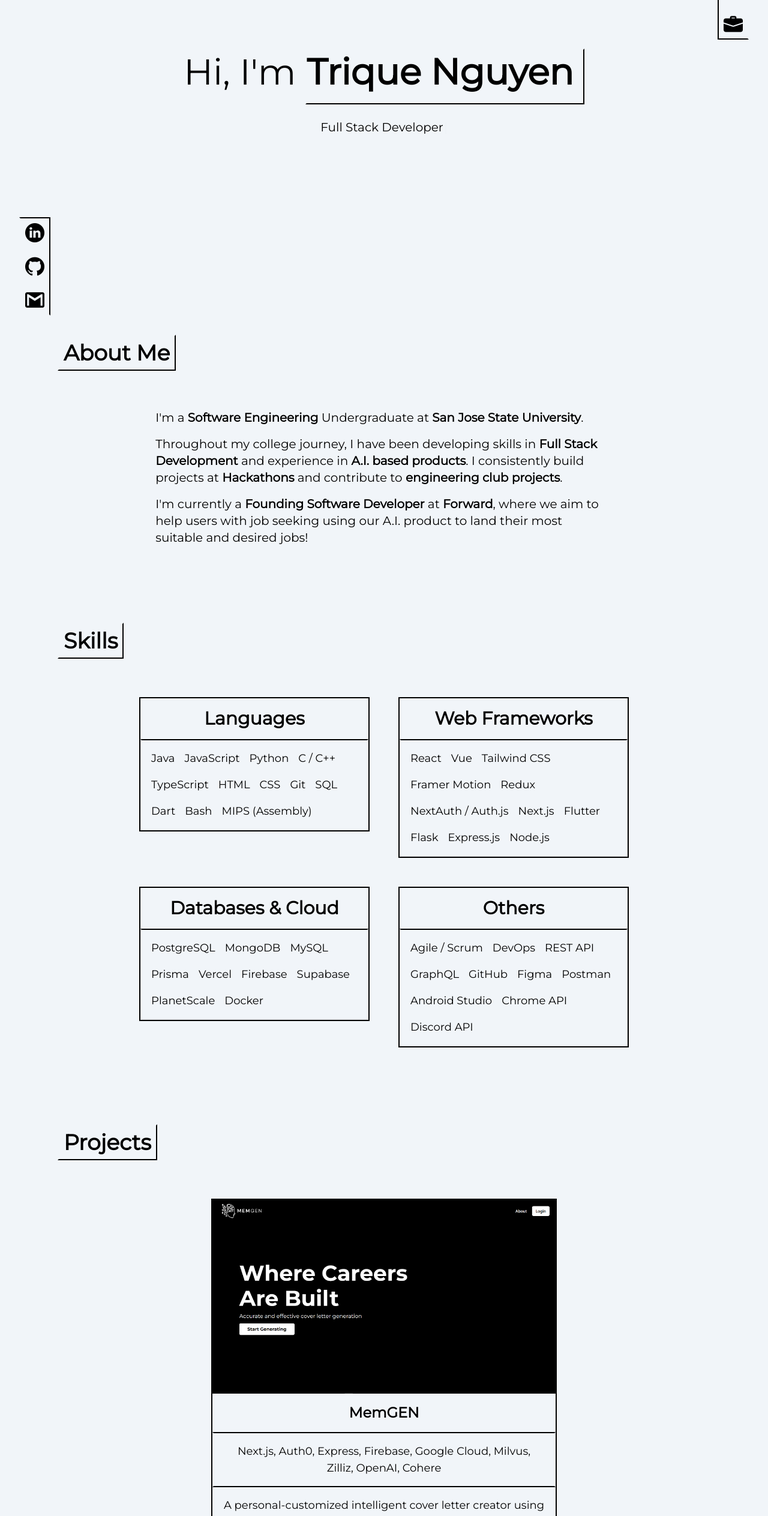
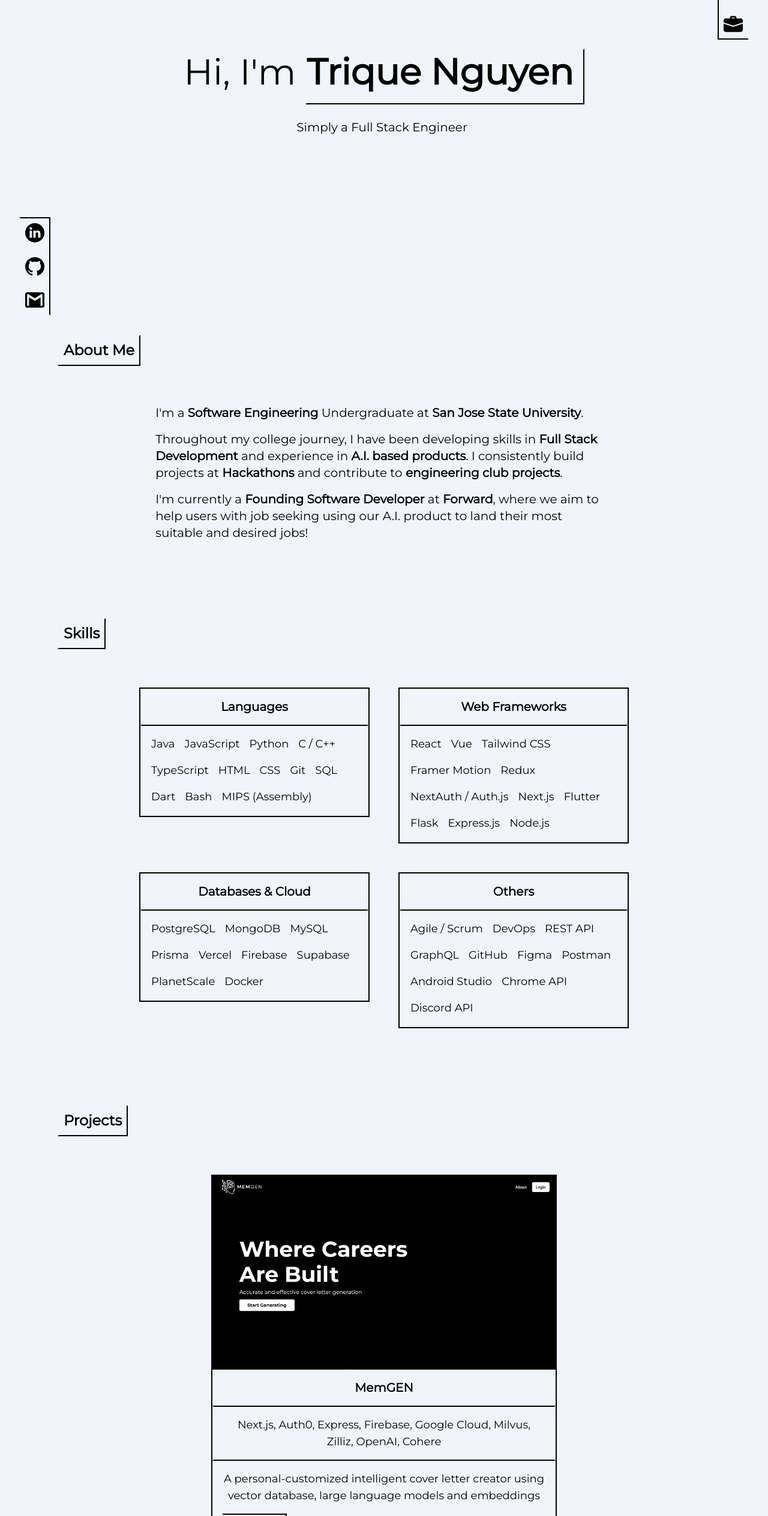
Before and after one commit to pankinkun/my-portfolio, a React (Vite) app: page / in a window 1280 px wide. Shown: the part 242-2769 px from the top of the page at 60% size. Built offline with nearby package versions, Linux system fonts and the light colour scheme.

Commit message:
adjust size

```diff
--- a/src/App.jsx
+++ b/src/App.jsx
@@ -13,7 +13,7 @@ function App() {
 
   return (
     <div className='bg-slate-100 flex items-center justify-center'>
-      <div className="max-w-[1920px]">
+      <div className="max-w-[1480px]">
         <Social />
         <Sidebar />
         <Home />
--- a/src/components/experience/ExperienceCard.jsx
+++ b/src/components/experience/ExperienceCard.jsx
@@ -6,7 +6,7 @@ const ExperienceCard = ({ company, title, website, description, photo }) => {
     <div>
       <div className='border-2 md:w-[36rem] sm:w-[20rem] border-black flex gap-4 flex-col'>
         <img src={photo} />
-        <h1 className="font-black text-2xl">{company}</h1>
+        <h1 className="font-black text-xl">{company}</h1>
         <h1 className="font-md text-lg border-2 border-black border-x-transparent p-4 font-semibold">{title}</h1>
         <h1 className="font-md text-lg px-2 ">{description}</h1>
         <div className='flex gap-6 ml-4 mb-4 border-t-black border-r-black border-l-slate-100 border-b-slate-100 border-2 max-w-fit p-2'>
--- a/src/components/home/Home.jsx
+++ b/src/components/home/Home.jsx
@@ -10,7 +10,7 @@ const Home = () => {
           <Typewriter
 
             options={{
-              strings: 'Full Stack Developer',
+              strings: 'Simply a Full Stack Engineer',
               autoStart: true,
               delay: 50,
             }}
--- a/src/components/projects/ProjectCard.jsx
+++ b/src/components/projects/ProjectCard.jsx
@@ -6,7 +6,7 @@ const ProjectCard = ({ name, description, photo, demo, github, stack }) => {
   return (
     <div className='border-2 md:w-[36rem] sm:w-[20rem] border-black flex gap-4 flex-col'>
       <img src={photo} alt={name} className='' />
-      <h1 className="font-black text-2xl">{name}</h1>
+      <h1 className="font-black text-xl">{name}</h1>
       <h1 className="font-md text-lg border-2 border-black border-x-transparent p-4">{stack}</h1>
       <h1 className="font-md text-lg px-2">{description}</h1>
       <div className='flex gap-6 ml-4 mb-4 border-t-black border-r-black border-l-slate-100 border-b-slate-100 border-2 max-w-fit p-2'>
--- a/src/components/skills/SkillCard.jsx
+++ b/src/components/skills/SkillCard.jsx
@@ -4,7 +4,7 @@ const SkillCard = ({ type, skills }) => {
   return (
     <div>
       <div className='border-2 border-black md:w-[24rem] w-[16rem] flex gap-4 flex-col justify-center items-center'>
-        <h1 className="font-black text-3xl pt-4">{type}</h1>
+        <h1 className="font-black text-xl pt-4">{type}</h1>
         <div className='flex flex-wrap gap-4 border-t-black border-2 p-4'>
           {skills.map((skill) => (
               <h1 className="font-md text-lg">{skill}</h1>
--- a/src/components/utils/AnimatedTitle.jsx
+++ b/src/components/utils/AnimatedTitle.jsx
@@ -7,7 +7,7 @@ export function AnimatedTitle({ children }) {
 
   return (
     <section ref={ref}
-      className='text-4xl text-center min-w-full md:text-left md:min-w-fit p-2 md:border-2 border-b-black border-r-black border-l-slate-100 border-t-slate-100 max-w-fit font-black'>
+      className='text-2xl text-center min-w-full md:text-left md:min-w-fit p-2 md:border-2 border-b-black border-r-black border-l-slate-100 border-t-slate-100 max-w-fit font-black'>
       <span
         style={{
           transform: isInView ? "none" : "translateX(-200px)",
```
